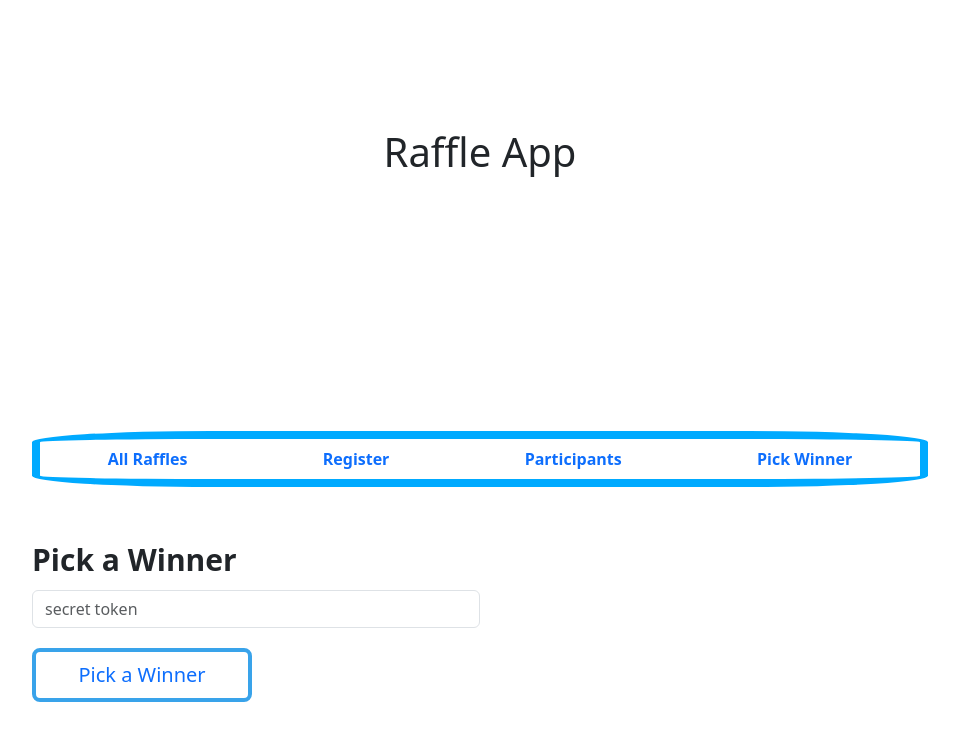
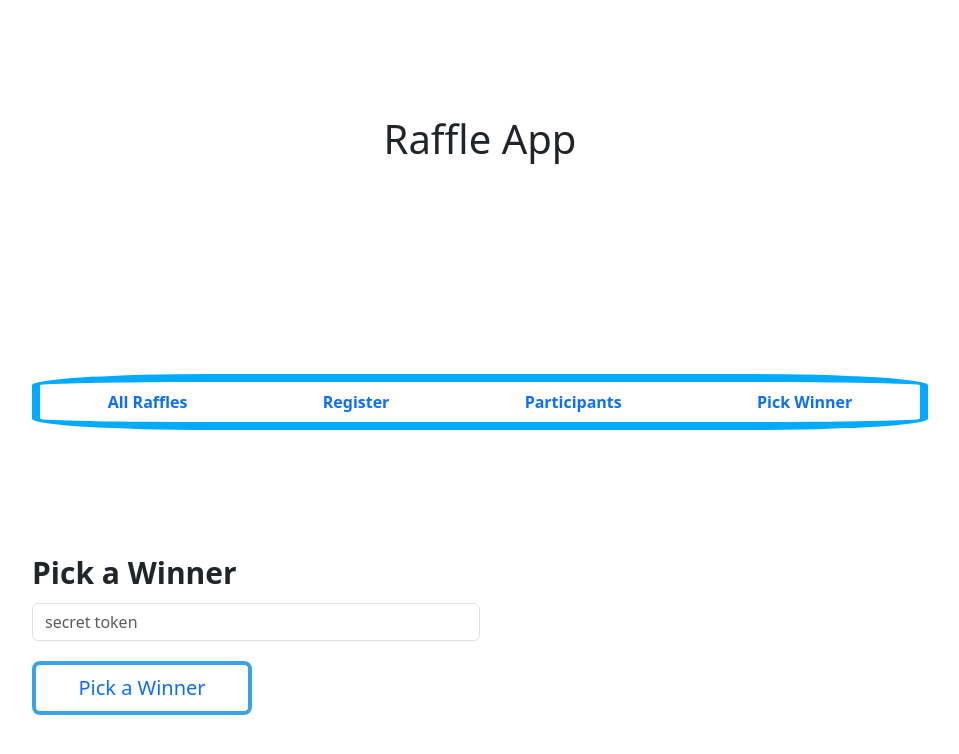
Before and after one commit to LILYHUANGPURSUIT/lilihuang-takehome-polleverywhere, a React (Create React App) app in the folder frontend/: page /raffles/1/winner in a window 1280 px wide. Shown: the top 754 px of the page, without its empty margins (160-1119 px from the left). Built offline with nearby package versions, Linux system fonts and the light colour scheme; no server answers.

Commit message:
todo list: alert for all submittion if not something wrong, reset function for participant register,pick a winner functionality.

```diff
--- a/frontend/src/App.css
+++ b/frontend/src/App.css
@@ -3,10 +3,9 @@ display: grid;
 justify-content: center;  /*horiz*/
 align-items: center;  /*vert*/
 height: 100vh;
-/* background-color: #eee; */
 }
 
 .app__title {
     margin: auto;
-    padding: 30px 10px 5px 10px;
+    padding: 30px 10px 0px 10px;
 }
--- a/frontend/src/components/withoutWinner/WithoutWinner.js
+++ b/frontend/src/components/withoutWinner/WithoutWinner.js
@@ -6,11 +6,6 @@ import "./withoutWinner.css"
 const API = process.env.REACT_APP_API_URL;
 
 export const WithoutWinner = ({currentRaffle, allparticipants }) => {
-
-  // input secret token
-    // make a put request -- /api/raffles/:id/winner
-    // pass secret_token and check if match or not,
-    // update raffle.winner_id, raffle.date_raffled
 
   const [ token, setToken ] = useState({
     "secret_token": ""
--- a/frontend/src/components/withoutWinner/withoutWinner.css
+++ b/frontend/src/components/withoutWinner/withoutWinner.css
@@ -1,5 +1,5 @@
 #noWinner {
-    margin-top: 50px;
+    margin-top: 120px;
     font-weight: 600;
     font-size: 30px;
 }
--- a/frontend/src/pages/raffle/raffle.css
+++ b/frontend/src/pages/raffle/raffle.css
@@ -6,7 +6,6 @@
     display: grid;
     justify-items: center;
     align-items: center;
-    margin-top: 15px;
 
 }
 
```
